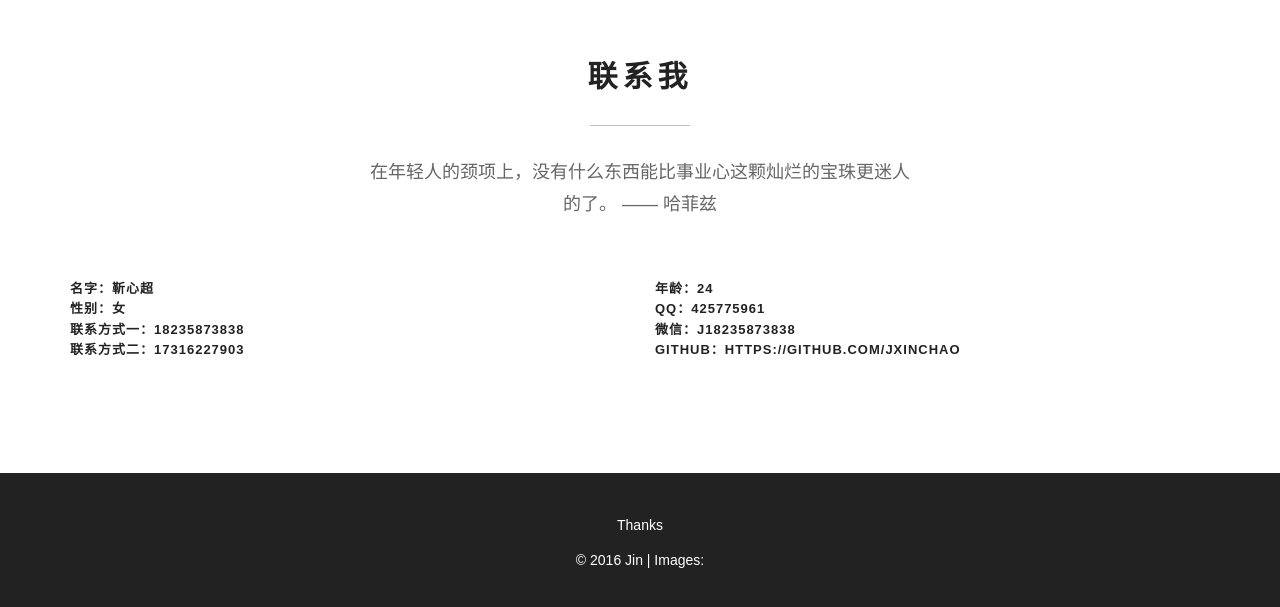
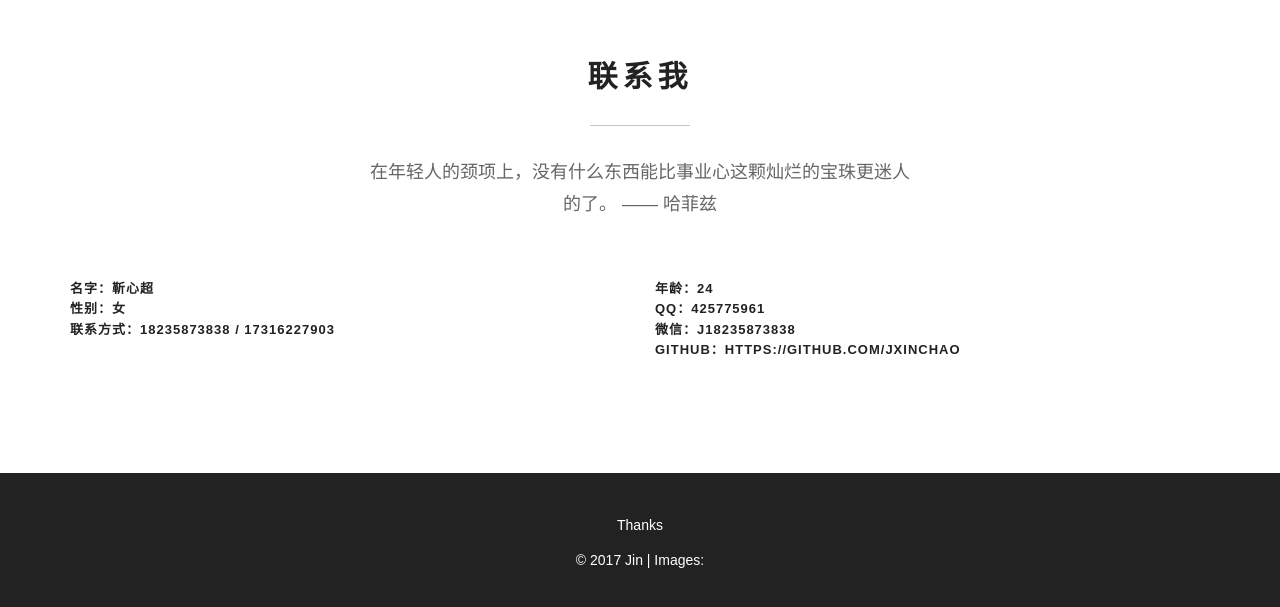
Before and after one commit to Jxinchao/Jxinchao.github.io, a plain HTML site: page index.html in a window 1280 px wide. Shown: the part 3630-4237 px from the top of the page. Drawn offline with Linux system fonts and the light colour scheme.

Commit message:
第一次修改

```diff
--- a/index.html
+++ b/index.html
@@ -285,8 +285,7 @@
 					<div class="form-group wow fadeInUp animated" data-wow-delay=".1s">
 							<h3>名字：靳心超</h3>
 							<h3>性别：女</h3>
-							<h3>联系方式一：18235873838</h3>
-							<h3>联系方式二：17316227903</h3>
+							<h3>联系方式：18235873838 / 17316227903</h3>
 					</div>
 				</div>
 				<div class="col-sm-6">
@@ -308,7 +307,7 @@
                         Thanks
                     </p>
                     <p class="copyright">
-                        © 2016 Jin | Images:
+                        © 2017 Jin | Images:
 					</p>
 				</div>
 			</div>
```
